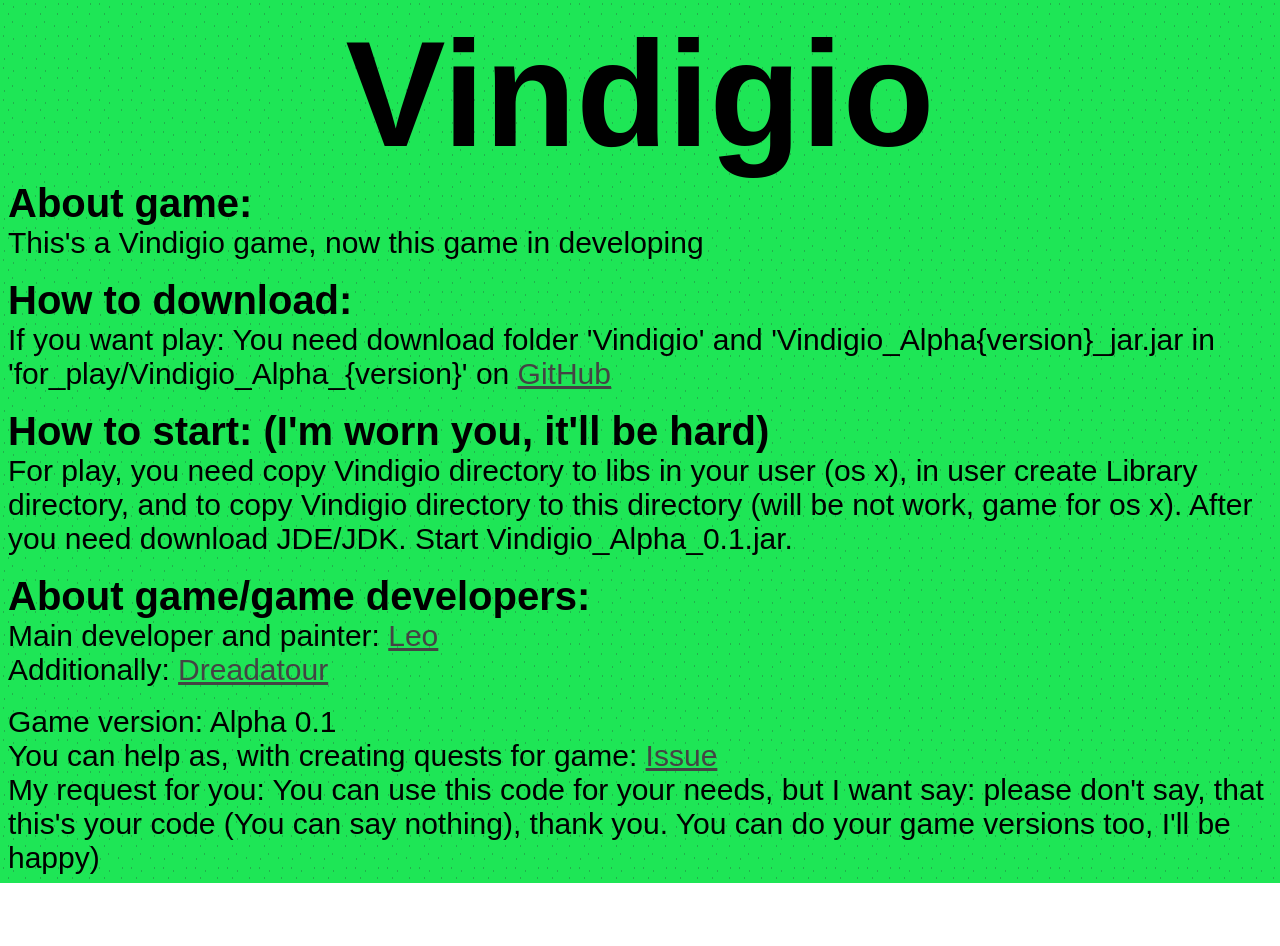
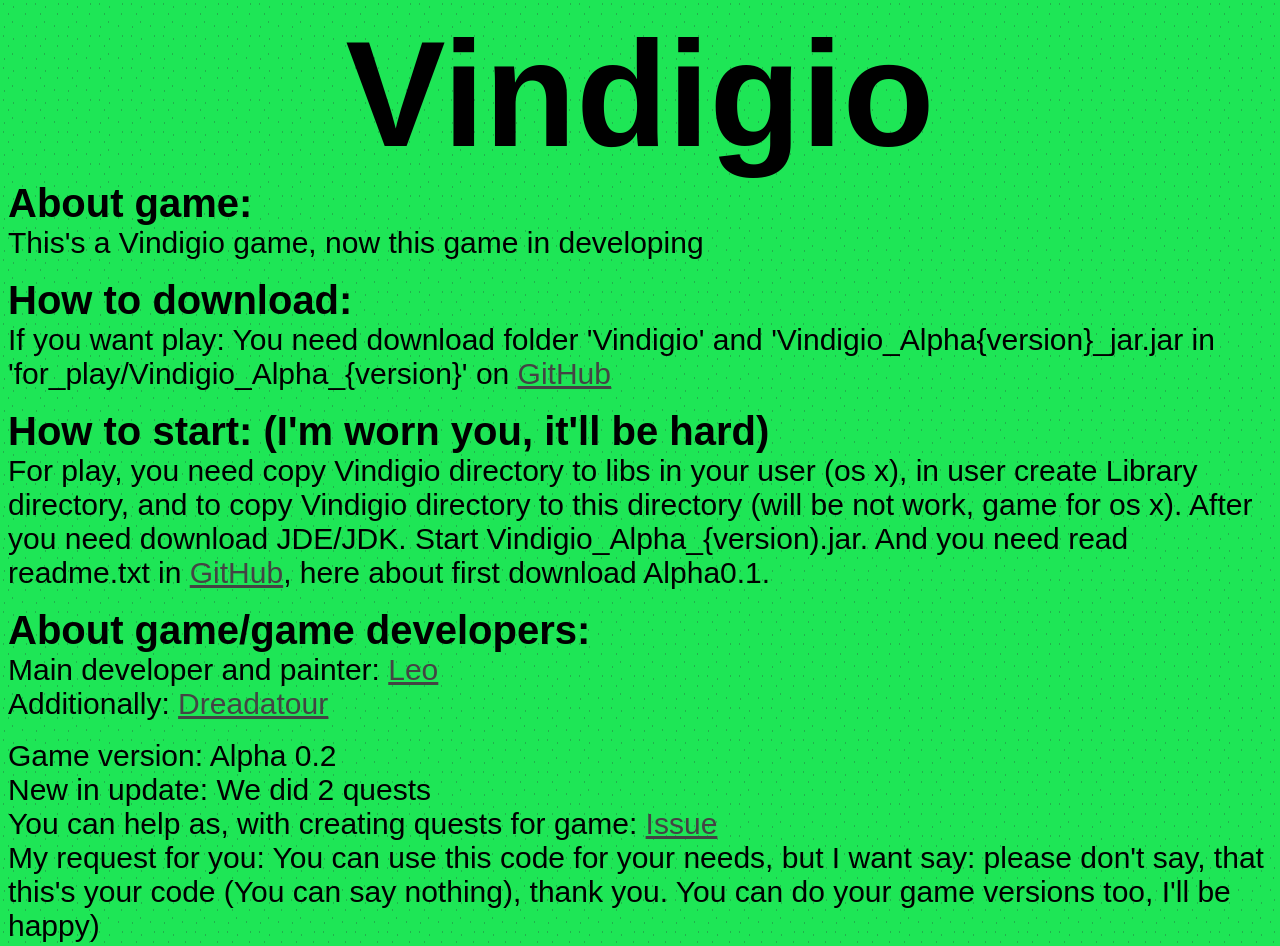
Before and after one commit to LeviLovie/Vindigio, a plain HTML site: page site/index.html in a window 1280 px wide. Shown: the top 946 px of the page. Before the commit the page ends 883 px from the top, so only its background shows below. Drawn offline with Linux system fonts and the light colour scheme; a web font is replaced by a local one.

Commit message:
update site

```diff
--- a/site/index.html
+++ b/site/index.html
@@ -22,7 +22,9 @@
         For play, you need copy Vindigio directory to libs in your user (os x), in
         user create Library directory, and to copy Vindigio directory to this
         directory (will be not work, game for os x). After you need download
-        JDE/JDK. Start Vindigio_Alpha_0.1.jar.
+        JDE/JDK. Start Vindigio_Alpha_{version).jar.
+        And you need read readme.txt in <a href="https://github.com/LeviiLovie/Vindigio">GitHub</a>,
+        here about first download Alpha0.1.
     </p>
     <br>
     <h5>About game/game developers:</h5>
@@ -32,7 +34,8 @@
 <!--    <p>Dreadatour: <link>(https://github.com/dreadatour)</link></p>-->
 <!--    <p>Dreadatour: <link>(https://github.com/dreadatour)</link></p>-->
     <br>
-    <p>Game version: Alpha 0.1</p>
+    <p>Game version: Alpha 0.2</p>
+    <p>New in update: We did 2 quests</p>
     <p>You can help as, with creating quests for game: <a href="https://github.com/users/LeviiLovie/projects/6">Issue</a></p>
     <p>
         My request for you: You can use this code for your needs, but I want say: please don't say, that
```
Also changed, not shown: for_play/Vindigio_Alpha_0.2/readme.txt.
